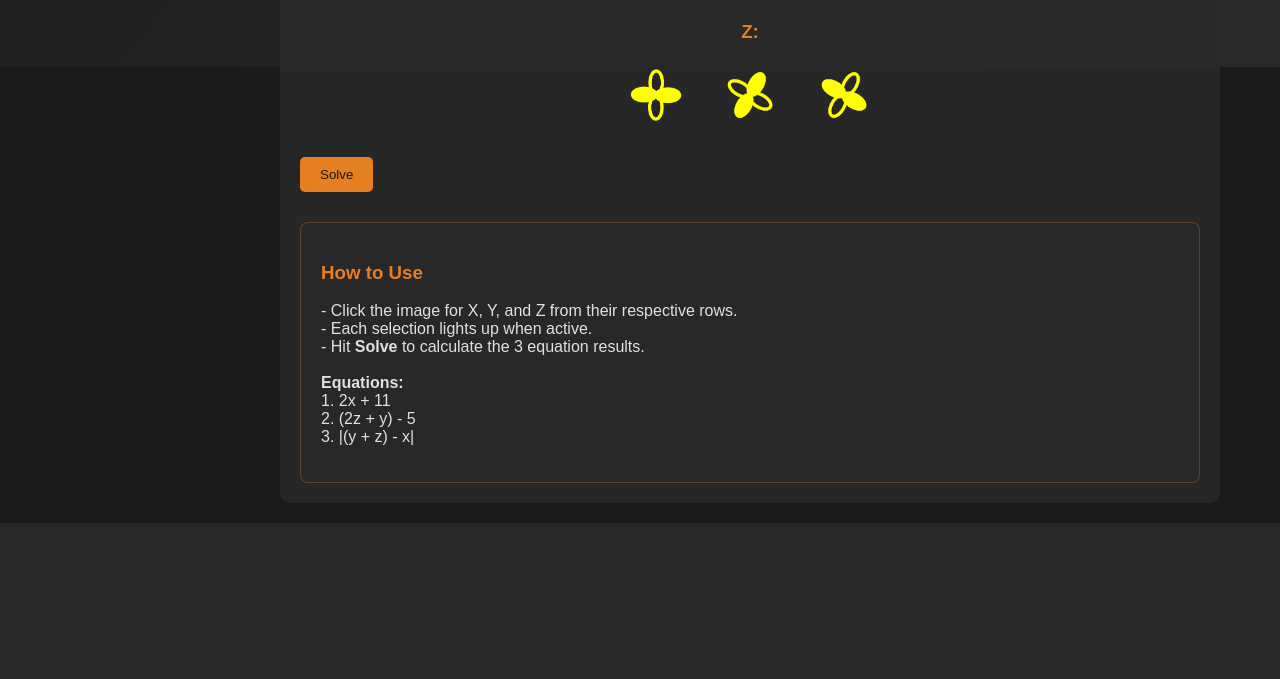
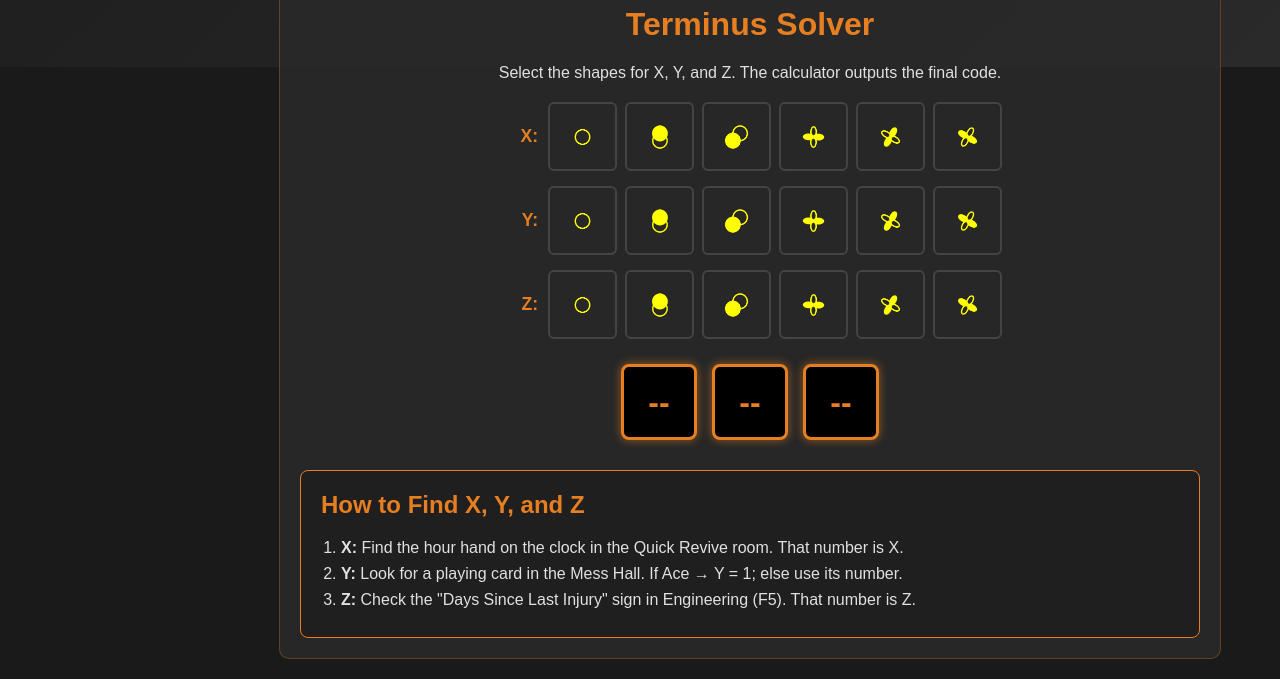
Before and after one commit to 8zj/bo6-bs, a Flask app: page /terminus in a window 1280 px wide. Shown: the part 733-1412 px from the top of the page. Before the commit the page ends 1256 px from the top, so only its background shows below. Run offline with Flask 3, Linux system fonts and the light colour scheme; grey boxes are pictures that could not be loaded.

Commit message:
Update terminus.html

```diff
--- a/templates/terminus.html
+++ b/templates/terminus.html
@@ -7,153 +7,223 @@
   <style>
     body {
       font-family: 'Arial', sans-serif;
-      margin: 0;
-      padding: 0;
-      background-color: #1a1a1a;
-      color: #e0e0e0;
+      margin: 0; padding: 0;
+      background-color: #1a1a1a; color: #e0e0e0;
       overflow-x: hidden;
     }
+    .background {
+      position: fixed; top: 0; left: 0;
+      width: 100%; height: 100%;
+      z-index: -1;
+      background: linear-gradient(135deg, #1a1a1a, #2a2a2a);
+    }
+    .container { display: flex; min-height: 100vh; }
+    .sidebar {
+      width: 200px;
+      background: rgba(42,42,42,0.9);
+      padding: 20px;
+      position: fixed; height: 60%; top: 50%; left: 20px;
+      transform: translateY(-50%);
+      border-radius: 10px;
+      box-shadow: 0 4px 8px rgba(0,0,0,0.3);
+      backdrop-filter: blur(5px);
+      z-index: 1000;
+      transition: all 0.3s;
+    }
+    .sidebar.collapsed { width:0; padding:0; overflow:hidden; left:-220px; }
+    .sidebar h2 { color: #e67e22; margin: 0 0 15px; text-align: center; }
+    .sidebar ul { list-style: none; padding: 0; }
+    .sidebar a {
+      color: #fff; text-decoration: none;
+      display: block; padding: 8px; border-radius: 4px;
+      text-align: center; font-size: 0.9rem;
+    }
+    .sidebar a.active { background: #e67e22; color: #1a1a1a; }
+    .toggle-btn {
+      position: fixed; top: 10px; left: 10px;
+      background: #e67e22; color: #fff;
+      border: none; border-radius: 5px; cursor: pointer;
+      padding: 8px 12px; font-size: 1.2rem;
+      z-index: 1001;
+    }
+    .main-content {
+      margin-left: 220px; padding: 20px;
+      width: calc(100% - 220px);
+      display: flex; justify-content: center;
+      transition: all 0.3s;
+    }
+    .main-content.collapsed { margin-left:0; width:100%; }
+    .page {
+      padding: 20px; background: rgba(42,42,42,0.9);
+      border-radius: 10px; max-width: 900px; width: 100%;
+      border: 1px solid rgba(230,126,34,0.3);
+      text-align: center;
+    }
+    .hero img {
+      width: 100%; border-radius: 10px;
+      margin-bottom: 15px; border: 2px solid #e67e22;
+    }
+    .page h1 { color: #e67e22; margin-top: 0; }
+    .solver-container { margin: 20px 0; }
+    .axis-row { display: flex; align-items: center; margin: 15px 0; justify-content: center; flex-wrap: wrap; }
+    .axis-row span { width: 40px; font-weight: bold; color: #e67e22; font-size: 1.1rem; text-align: right; margin-right: 10px; }
+    .images { display: flex; gap: 8px; flex-wrap: wrap; justify-content: center; }
+    .images img {
+      width: 65px; height: 65px; object-fit: contain;
+      border: 2px solid #444; border-radius: 6px; cursor: pointer;
+      transition: transform 0.2s, border-color 0.2s;
+    }
+    .images img:hover { transform: scale(1.08); border-color: #e67e22; }
+    .images img.selected { border-color: #e67e22; box-shadow: 0 0 10px rgba(230,126,34,0.7); }
 
-    .background { position: fixed; top:0; left:0; width:100%; height:100%; z-index:-1;
-      background: linear-gradient(135deg, #1a1a1a, #2a2a2a); }
+    /* Code result display */
+    .result-container {
+      margin-top: 25px; display: flex; justify-content: center; gap: 15px;
+    }
+    .code-box {
+      width: 70px; height: 70px;
+      background: #000; border: 3px solid #e67e22;
+      border-radius: 8px; display: flex;
+      justify-content: center; align-items: center;
+      font-size: 2rem; font-weight: bold; color: #e67e22;
+      box-shadow: 0 0 10px rgba(230,126,34,0.6);
+    }
 
-    .container { display: flex; min-height: 100vh; position: relative; }
-    .sidebar { width:200px; background:rgba(42,42,42,0.9); padding:20px; position:fixed;
-      top:50%; left:20px; transform:translateY(-50%); border-radius:10px; }
-    .sidebar a { display:block; padding:8px; text-decoration:none; color:#fff; border-radius:4px; }
-    .sidebar a.active { background:#e67e22; color:#1a1a1a; }
+    .info-box {
+      margin-top: 30px; padding: 20px;
+      background: rgba(30,30,30,0.8);
+      border: 1px solid #e67e22;
+      border-radius: 8px; text-align: left;
+    }
+    .info-box h2 { margin-top: 0; color: #e67e22; }
+    .info-box ol { margin: 0; padding-left: 20px; }
+    .info-box li { margin: 8px 0; }
 
-    .toggle-btn { position:fixed; top:50%; left:20px; background:#e67e22; border:none;
-      padding:10px; border-radius:50%; cursor:pointer; z-index:1001; }
-
-    .main-content { margin-left:220px; padding:20px; width:calc(100% - 220px);
-      display:flex; justify-content:center; align-items:center; }
-    .page { max-width:900px; width:100%; background:rgba(42,42,42,0.9); padding:20px; border-radius:10px; }
-
-    .page img.header { max-width:100%; border-radius:10px; margin-bottom:20px; }
-
-    .row { margin:20px 0; text-align:center; }
-    .row h3 { color:#e67e22; margin-bottom:10px; }
-    .images { display:flex; flex-wrap:wrap; justify-content:center; gap:10px; }
-    .images img { width:80px; height:80px; object-fit:cover; cursor:pointer; border:2px solid transparent; border-radius:8px; transition:0.2s; }
-    .images img.selected { border-color:#e67e22; box-shadow:0 0 10px #e67e22; }
-
-    button { background:#e67e22; color:#1a1a1a; border:none; padding:10px 20px; border-radius:5px; cursor:pointer; }
-    .result { margin-top:15px; font-size:1.3rem; font-weight:bold; color:#e67e22; }
-
-    .info-card { margin-top:30px; padding:20px; border-radius:8px; background:rgba(42,42,42,0.7); border:1px solid rgba(230,126,34,0.3); text-align:left; }
-    .info-card h3 { color:#e67e22; }
-
-    @media (max-width:768px){
-      .sidebar{width:100%;height:auto;top:0;left:0;transform:none;}
-      .main-content{margin-left:0;padding-top:60px;}
-      .images img{width:60px;height:60px;}
+    /* Mobile */
+    @media (max-width: 768px) {
+      .sidebar { width:100%; height:auto; top:0; left:0; transform:none; border-radius:0; }
+      .sidebar.collapsed { width:0; height:0; padding:0; overflow:hidden; }
+      .main-content { margin-left:0; width:100%; padding-top:60px; }
+      .axis-row span { width: auto; margin: 0 0 5px 0; text-align: center; }
+      .images img { width: 50px; height: 50px; }
+      .code-box { width: 55px; height: 55px; font-size: 1.5rem; }
     }
   </style>
 </head>
 <body>
   <div class="background"></div>
   <button class="toggle-btn">☰</button>
-
   <div class="container">
     <div class="sidebar">
       <h2>Navigation</h2>
       <ul>
-        <li><a href="/">Home</a></li>
-        <li><a href="/reckoning">Reckoning</a></li>
-        <li><a href="/shattered">Shattered Veil</a></li>
-        <li><a href="/terminus" class="active">Terminus</a></li>
+        <li><a href="/" class="nav-link">Home</a></li>
+        <li><a href="/reckoning" class="nav-link">Reckoning</a></li>
+        <li><a href="/shattered" class="nav-link">Shattered Veil</a></li>
+        <li><a href="/terminus" class="nav-link active">Terminus</a></li>
       </ul>
     </div>
 
     <div class="main-content">
       <div class="page">
-        <img src="https://hub.tcno.co/games/bo6/terminus/terminus.webp" class="header" alt="Terminus Instructions">
+        <div class="hero">
+          <img src="https://hub.tcno.co/games/bo6/terminus/terminus.webp" alt="Terminus Guide">
+        </div>
+
         <h1>Terminus Solver</h1>
-        <p>Select the correct X, Y, and Z images from the boards below:</p>
+        <p>Select the shapes for X, Y, and Z. The calculator outputs the final code.</p>
 
-        <!-- X row -->
-        <div class="row" id="rowX">
-          <h3>X:</h3>
-          <div class="images">
-            <img src="https://raw.githubusercontent.com/8zj/bo6-bs/main/Img/0.png" data-value="0">
-            <img src="https://raw.githubusercontent.com/8zj/bo6-bs/main/Img/1.png" data-value="1">
-            <img src="https://raw.githubusercontent.com/8zj/bo6-bs/main/Img/2.png" data-value="2">
+        <div class="solver-container">
+          <div class="axis-row">
+            <span>X:</span>
+            <div class="images" id="x-images"></div>
+          </div>
+          <div class="axis-row">
+            <span>Y:</span>
+            <div class="images" id="y-images"></div>
+          </div>
+          <div class="axis-row">
+            <span>Z:</span>
+            <div class="images" id="z-images"></div>
           </div>
         </div>
 
-        <!-- Y row -->
-        <div class="row" id="rowY">
-          <h3>Y:</h3>
-          <div class="images">
-            <img src="https://raw.githubusercontent.com/8zj/bo6-bs/main/Img/10.png" data-value="10">
-            <img src="https://raw.githubusercontent.com/8zj/bo6-bs/main/Img/11.png" data-value="11">
-            <img src="https://raw.githubusercontent.com/8zj/bo6-bs/main/Img/12.png" data-value="12">
-          </div>
+        <div class="result-container" id="result">
+          <div class="code-box">--</div>
+          <div class="code-box">--</div>
+          <div class="code-box">--</div>
         </div>
 
-        <!-- Z row -->
-        <div class="row" id="rowZ">
-          <h3>Z:</h3>
-          <div class="images">
-            <img src="https://raw.githubusercontent.com/8zj/bo6-bs/main/Img/20.png" data-value="20">
-            <img src="https://raw.githubusercontent.com/8zj/bo6-bs/main/Img/21.png" data-value="21">
-            <img src="https://raw.githubusercontent.com/8zj/bo6-bs/main/Img/22.png" data-value="22">
-          </div>
-        </div>
-
-        <button id="solveBtn">Solve</button>
-        <div class="result" id="result"></div>
-
-        <div class="info-card">
-          <h3>How to Use</h3>
-          <p>
-            - Click the image for X, Y, and Z from their respective rows.<br>
-            - Each selection lights up when active.<br>
-            - Hit <b>Solve</b> to calculate the 3 equation results.<br><br>
-            <b>Equations:</b><br>
-            1. 2x + 11<br>
-            2. (2z + y) - 5<br>
-            3. |(y + z) - x|<br>
-          </p>
+        <div class="info-box">
+          <h2>How to Find X, Y, and Z</h2>
+          <ol>
+            <li><strong>X:</strong> Find the hour hand on the clock in the Quick Revive room. That number is X.</li>
+            <li><strong>Y:</strong> Look for a playing card in the Mess Hall. If Ace → Y = 1; else use its number.</li>
+            <li><strong>Z:</strong> Check the "Days Since Last Injury" sign in Engineering (F5). That number is Z.</li>
+          </ol>
         </div>
       </div>
     </div>
   </div>
 
   <script>
-    let selected = {x:null,y:null,z:null};
+    const images = [
+      { code: 0, url: "https://raw.githubusercontent.com/8zj/bo6-bs/main/Img/0.png" },
+      { code: 10, url: "https://raw.githubusercontent.com/8zj/bo6-bs/main/Img/10.png" },
+      { code: 11, url: "https://raw.githubusercontent.com/8zj/bo6-bs/main/Img/11.png" },
+      { code: 20, url: "https://raw.githubusercontent.com/8zj/bo6-bs/main/Img/20.png" },
+      { code: 21, url: "https://raw.githubusercontent.com/8zj/bo6-bs/main/Img/21.png" },
+      { code: 22, url: "https://raw.githubusercontent.com/8zj/bo6-bs/main/Img/22.png" }
+    ];
+    const selections = { X: null, Y: null, Z: null };
 
-    document.querySelectorAll(".images img").forEach(img=>{
-      img.addEventListener("click",()=>{
-        const row = img.closest(".row").id;
-        document.querySelectorAll("#"+row+" img").forEach(i=>i.classList.remove("selected"));
-        img.classList.add("selected");
-        if(row==="rowX") selected.x = parseInt(img.dataset.value);
-        if(row==="rowY") selected.y = parseInt(img.dataset.value);
-        if(row==="rowZ") selected.z = parseInt(img.dataset.value);
+    function createImageGrid(containerId, axis) {
+      const container = document.getElementById(containerId);
+      images.forEach(img => {
+        const image = document.createElement("img");
+        image.src = img.url;
+        image.dataset.code = img.code;
+        image.addEventListener("click", () => {
+          selections[axis] = parseInt(img.code);
+          container.querySelectorAll("img").forEach(i => i.classList.remove("selected"));
+          image.classList.add("selected");
+          showResults();
+        });
+        container.appendChild(image);
       });
-    });
+    }
 
-    document.getElementById("solveBtn").addEventListener("click",()=>{
-      if(selected.x===null||selected.y===null||selected.z===null){
-        document.getElementById("result").textContent = "⚠️ Select X, Y, and Z first!";
-        return;
-      }
-      const x=selected.x,y=selected.y,z=selected.z;
-      const eq1 = 2*x + 11;
-      const eq2 = (2*z + y) - 5;
-      const eq3 = Math.abs((y+z)-x);
-      document.getElementById("result").textContent =
-        `Results: ${eq1}, ${eq2.toString().padStart(2,'0')}, ${eq3.toString().padStart(2,'0')}`;
-    });
+    function terminus_solver(X, Y, Z) {
+      if (X === null || Y === null || Z === null) return ["--","--","--"];
+      let eq1 = Math.abs(2 * X + 11);
+      let eq2 = Math.abs((2 * Z + Y) - 5);
+      let eq3 = Math.abs((Y + Z) - X);
+      return [eq1, eq2, eq3];
+    }
 
+    function formatCode(val) {
+      return val.toString().padStart(2, "0");
+    }
+
+    function showResults() {
+      const {X, Y, Z} = selections;
+      const [eq1, eq2, eq3] = terminus_solver(X, Y, Z);
+      const boxes = document.querySelectorAll(".code-box");
+      [eq1, eq2, eq3].forEach((v,i)=> boxes[i].textContent = v==="--"?"--":formatCode(v));
+    }
+
+    createImageGrid("x-images", "X");
+    createImageGrid("y-images", "Y");
+    createImageGrid("z-images", "Z");
+
+    // Sidebar toggle (mobile support)
     const toggleBtn=document.querySelector(".toggle-btn");
     const sidebar=document.querySelector(".sidebar");
     const mainContent=document.querySelector(".main-content");
     toggleBtn.addEventListener("click",()=>{
       sidebar.classList.toggle("collapsed");
       mainContent.classList.toggle("collapsed");
+      toggleBtn.classList.toggle("collapsed");
     });
   </script>
 </body>
```
